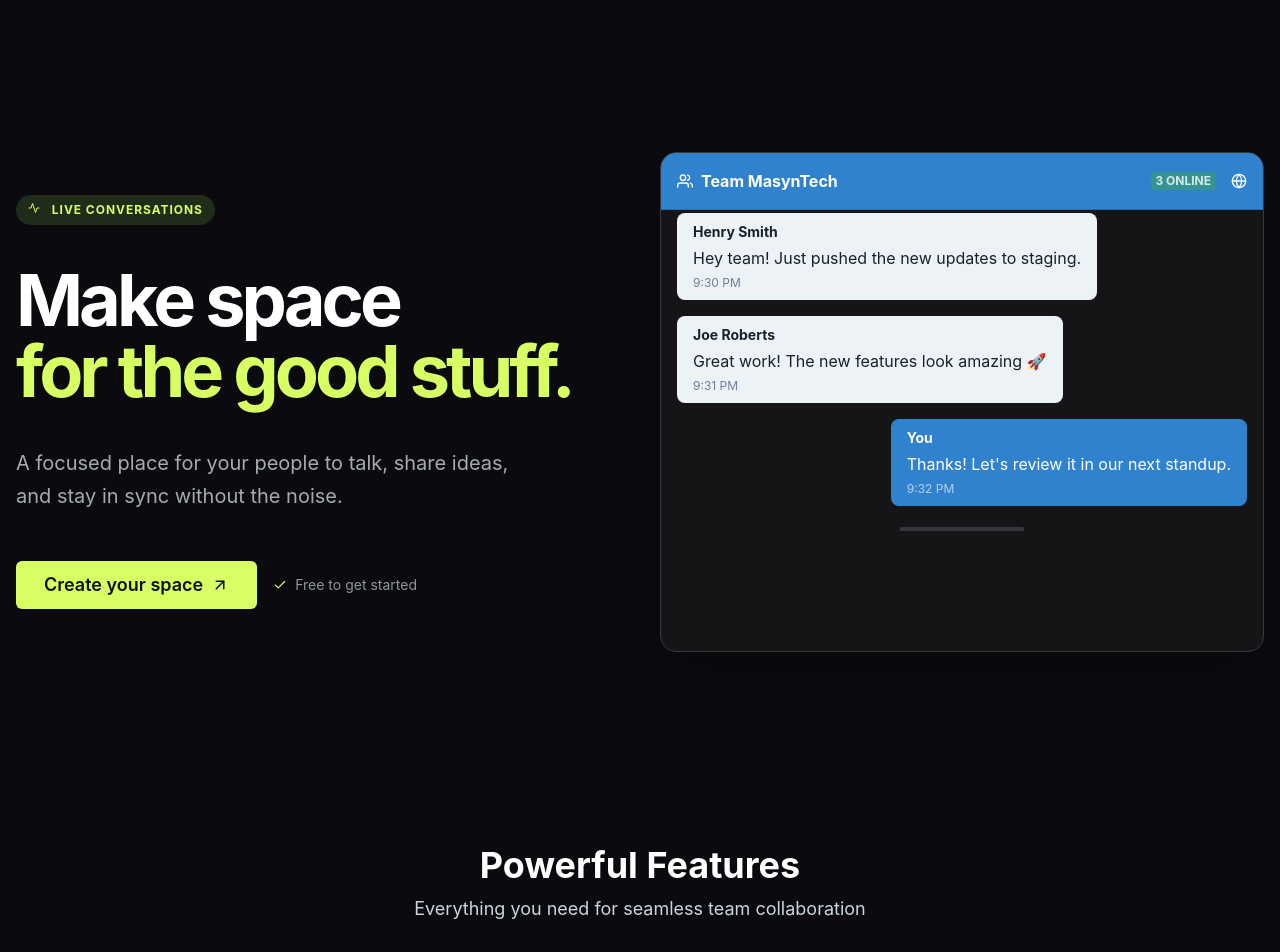
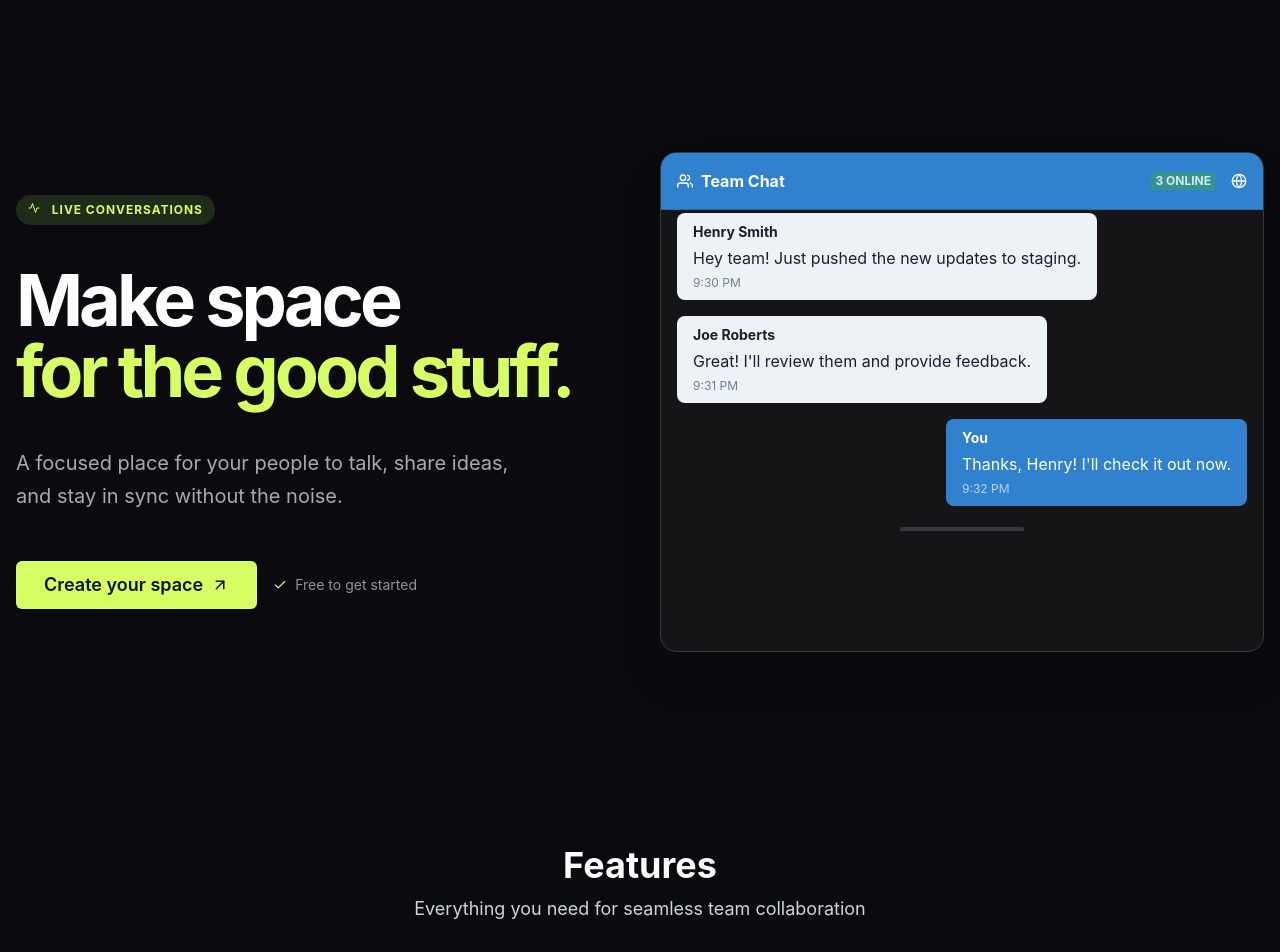
Before and after one commit to 47-Mann/MERN-chat-app, a React app in the folder MERN-CHAT-APP/frontend/: page / in a window 1280 px wide. Shown: the top 952 px of the page. Built offline with nearby package versions, Linux system fonts and the light colour scheme; no server answers; the HTML template or start-up script is replaced by a standard one.

Commit message:
feat: update team name and chat messages for clarity on LandingPage

```diff
--- a/MERN-CHAT-APP/frontend/src/pages/LandingPage.jsx
+++ b/MERN-CHAT-APP/frontend/src/pages/LandingPage.jsx
@@ -223,7 +223,7 @@ export default function LandingPage() {
                 <HStack justify="space-between">
                   <HStack>
                     <Icon as={FiUsers} />
-                    <Text fontWeight="bold">Team MasynTech</Text>
+                    <Text fontWeight="bold">Team Chat</Text>
                   </HStack>
                   <HStack spacing={4}>
                     <Badge colorScheme="green" variant="solid">
@@ -250,13 +250,13 @@ export default function LandingPage() {
                 />
                 <ChatMessage
                   sender="Joe Roberts"
-                  message="Great work! The new features look amazing 🚀"
+                  message="Great! I'll review them and provide feedback."
                   time="9:31 PM"
                   isUser={false}
                 />
                 <ChatMessage
                   sender="You"
-                  message="Thanks! Let's review it in our next standup."
+                  message="Thanks, Henry! I'll check it out now."
                   time="9:32 PM"
                   isUser={true}
                 />
@@ -273,7 +273,7 @@ export default function LandingPage() {
         {/* Features Grid */}
         <Box py={20}>
           <VStack spacing={2} textAlign="center" mb={12}>
-            <Heading fontSize="4xl">Powerful Features</Heading>
+            <Heading fontSize="4xl">Features</Heading>
             <Text fontSize="lg" color="gray.300">
               Everything you need for seamless team collaboration
             </Text>
```
